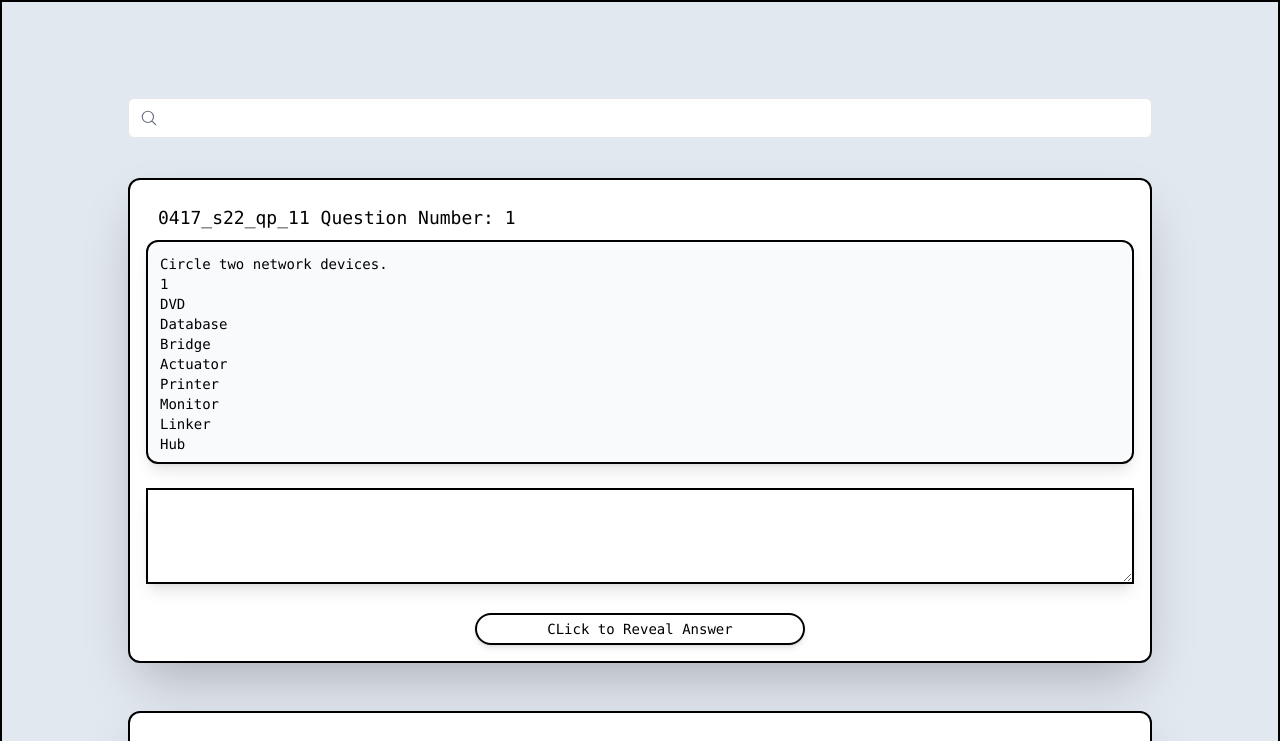
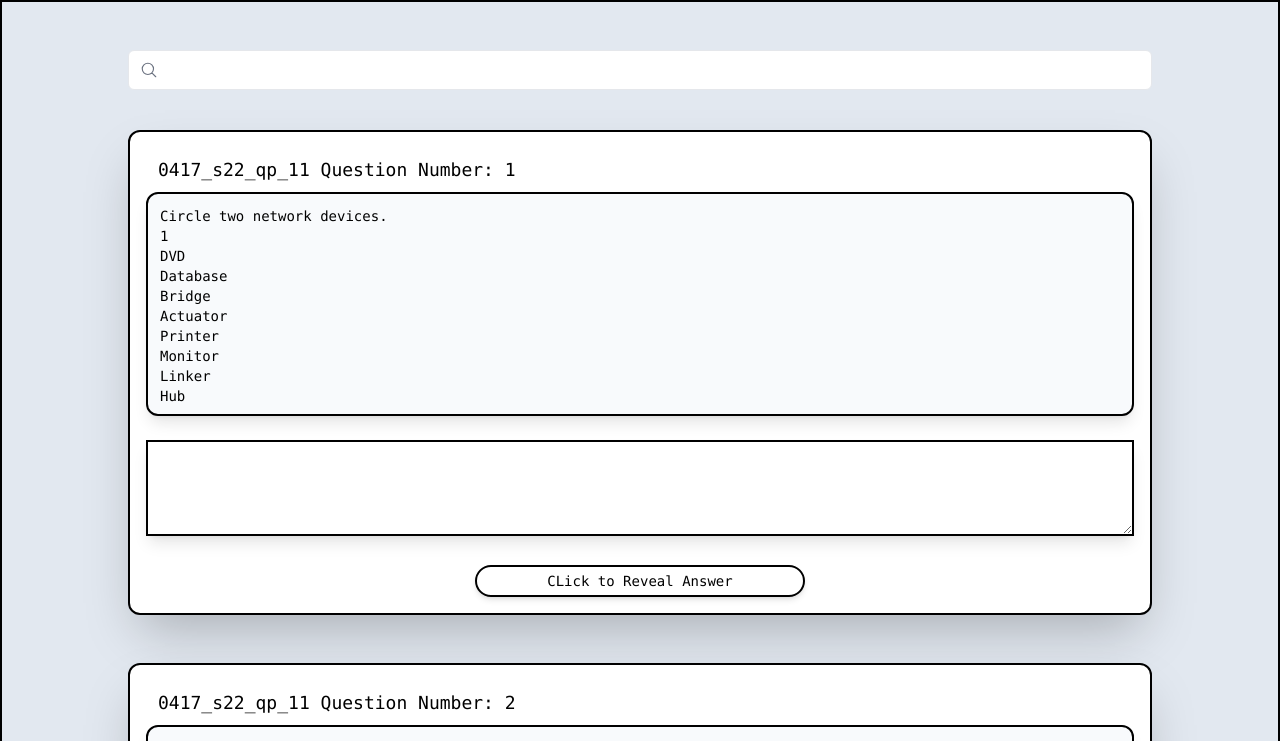
Before and after one commit to kevChe/pastpaper_web, a Next.js app: page / in a window 1280 px wide. Shown: the top 741 px of the page. Built offline with nearby package versions, Linux system fonts and the light colour scheme.

Commit message:
Padding fixed

```diff
--- a/app/page.tsx
+++ b/app/page.tsx
@@ -10,7 +10,7 @@ export default async function Page() {
   const question_details = await getLocalData();
 
   return (
-    <main className="flex  min-h-screen flex-col items-center justify-between p-10 md:p-24 bg-slate-200 border-2 border-black">
+    <main className="flex  min-h-screen flex-col items-center justify-between p-10 md:p-12 bg-slate-200 border-2 border-black">
         <Suspense fallback="<div>Loading...</div>">
           <Search />
         </Suspense>
```
